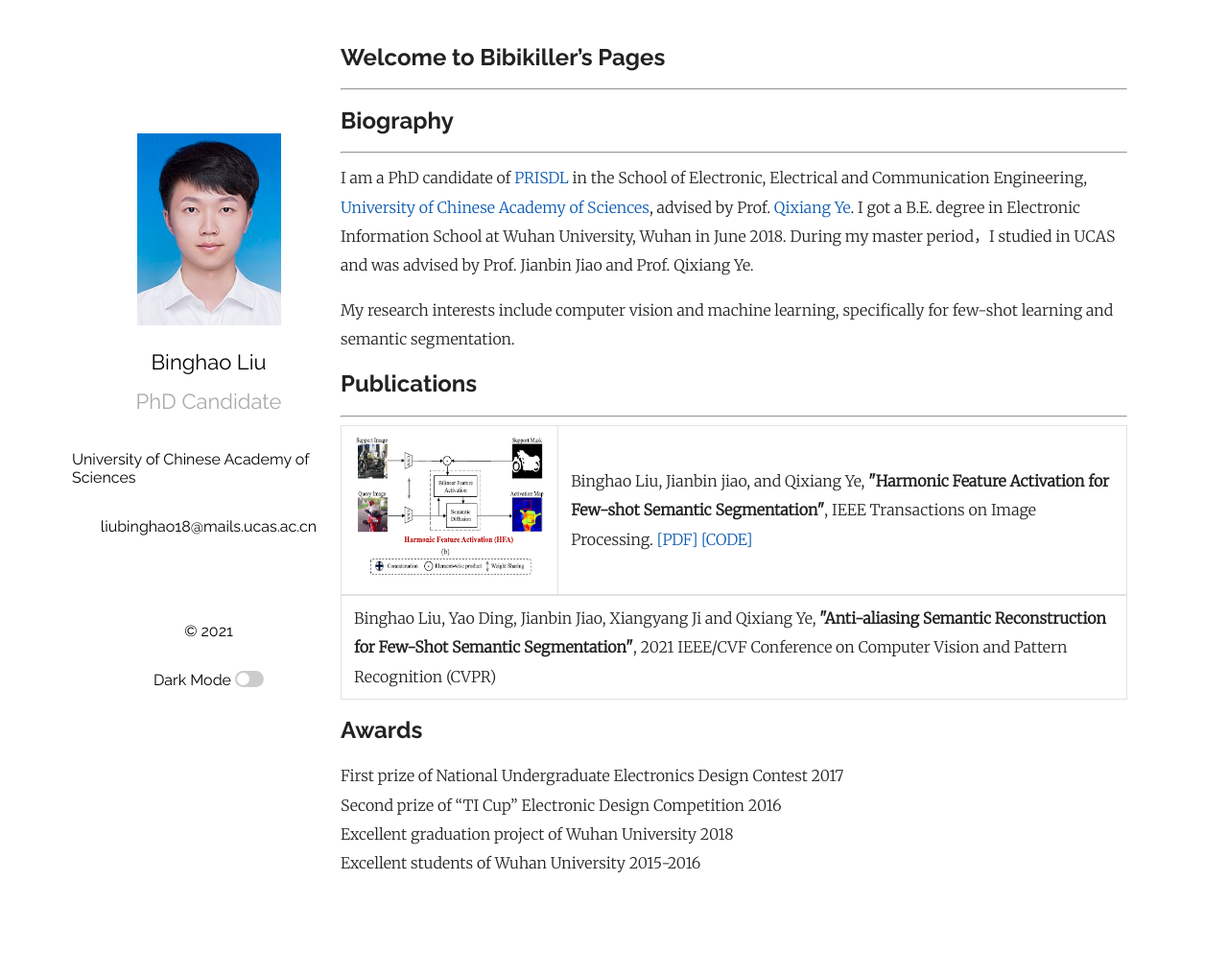
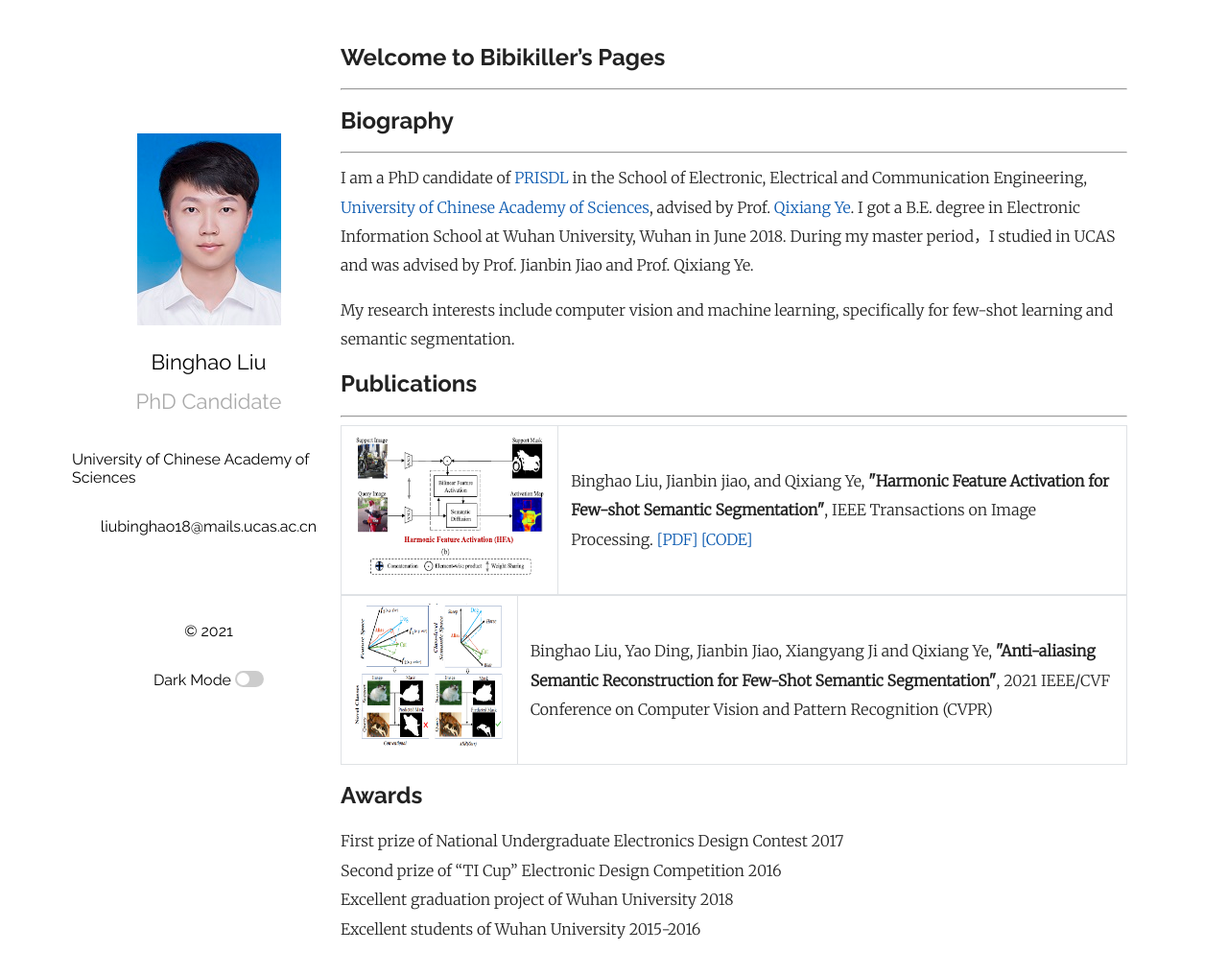
Before and after one commit to Bibikiller/Bibikiller.github.io, a Jekyll site: the page built from index.md, in a window 1280 px wide and 1028 px high. Shown: the top 1017 px of the window at 96% size. Built offline with Jekyll 4.4.1, drawn with Linux system fonts in a browser that asks for light colours; some web fonts are replaced; our own code applies the rules of GitHub Pages for plain Markdown files; a script that is not in the unit is left out; comment, search, counter and statistics services are not loaded.

Commit message:
Update index.md

```diff
--- a/index.md
+++ b/index.md
@@ -21,6 +21,7 @@ IEEE Transactions on Image Processing. <a href="https://ieeexplore.ieee.org/docu
 
 <table border="1">
 <tr>
+<td><img src="/ASR.png"  height="150" width="500"></td>
 <td>Binghao Liu, Yao Ding, Jianbin Jiao, Xiangyang Ji and Qixiang Ye,
 <b>"Anti-aliasing Semantic Reconstruction for Few-Shot Semantic Segmentation"</b>,
 2021 IEEE/CVF Conference on Computer Vision and Pattern Recognition (CVPR)
```
